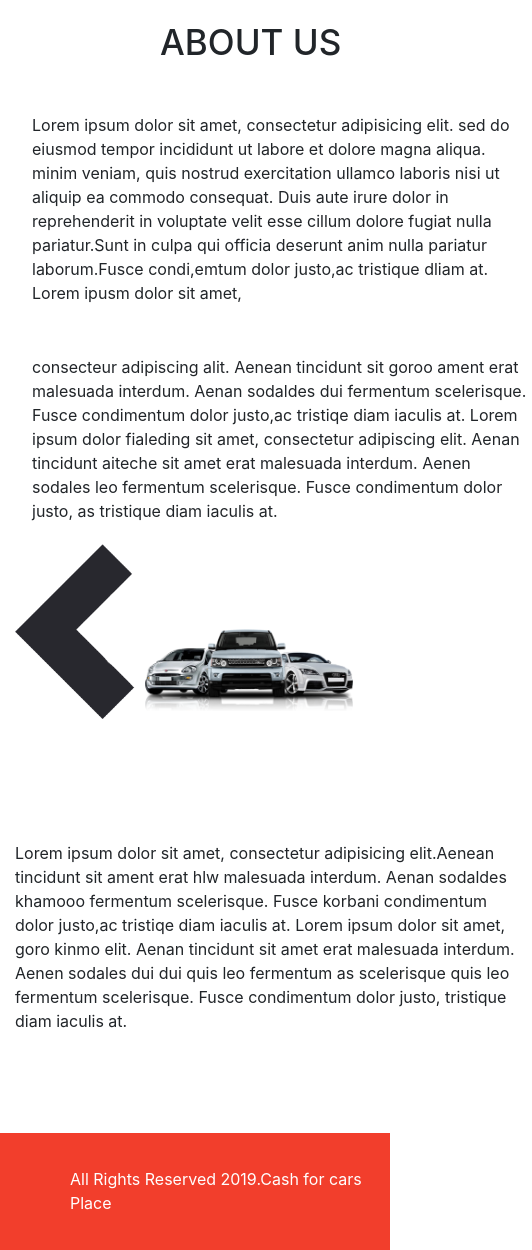
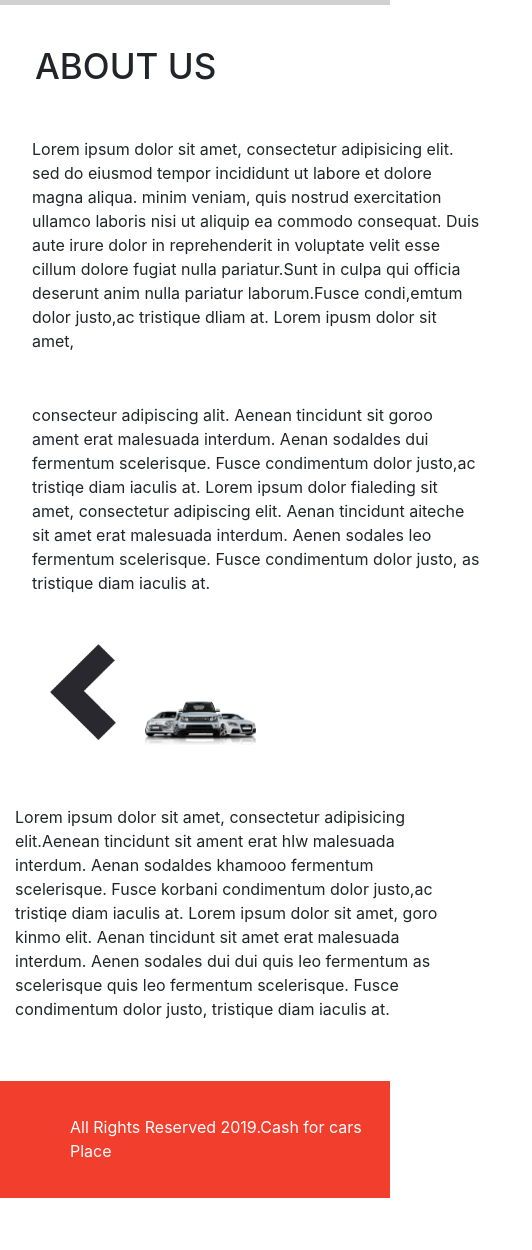
Before and after one commit to sakibkhan007/sakib-091, a plain HTML site: page aboutus.html in a window 390 px wide. Shown: the part 222-1472 px from the top of the page, 532 px wide, since content can reach past the window. After the commit the page ends 1420 px from the top, so only its background shows below. Drawn offline with nearby package versions, Linux system fonts and the light colour scheme.

Commit message:
Update about.css

```diff
--- a/css/about.css
+++ b/css/about.css
@@ -26,6 +26,7 @@ nav ul{
 }
  nav ul li a:hover{
 	text-decoration: none;
+	color: black;
 }
 /*<!--top seation end-->*/
 
@@ -77,37 +78,40 @@ footer p{
   margin-top: 20px;
 }
  ul{
-	width: 450px;
+/*	width: 450px;
+}*/
 }
  nav ul li{
    display: inline;
    margin: 0 30px;
 }
-.one h1 {
-    margin-top: 40px;
-    margin-left: 145px;
-    font-size: 35px;
+.one h1{
+	margin-top: 40px;
+	margin-left: 20px;
+	font-size: 35px;
 }
 .one p{
 	margin-top: 50px;
 	margin-left: 17px;
-	width: 500px;
+	width: 450px;
 }
 .prent{
 	position: relative;
-    margin-top: 90px;
-    padding: 0px 130px;
-    width: 130%;
+	margin-top: 90px;
+	padding: 0px 130px;
+	width: 103%;
 }
 .chlid{
 	position: absolute;
-    margin-top: -167px;
-    width: 58%;
+	margin-top: -101px;
+	width: 32%;
+	margin-left: 35px;
 }
 .two p{
-	margin-top: 130px;
-	margin-bottom: 100px;
-	width: 500px
+	margin-top: 60px;
+	margin-bottom: 60px;
+	width: 450px;
+	/* margin: 60px; */
 }
 footer p{
 	margin-top: 34px;
```
